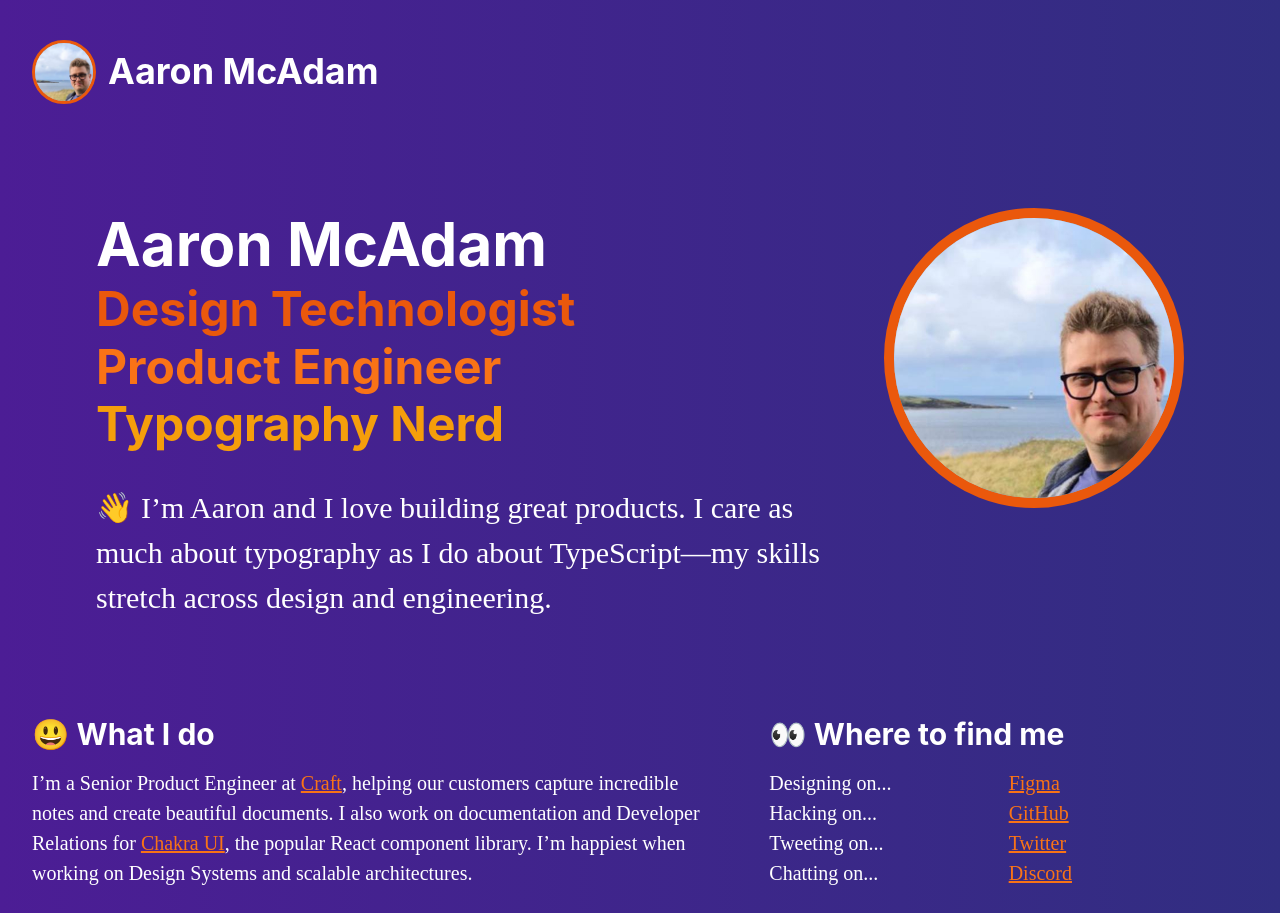
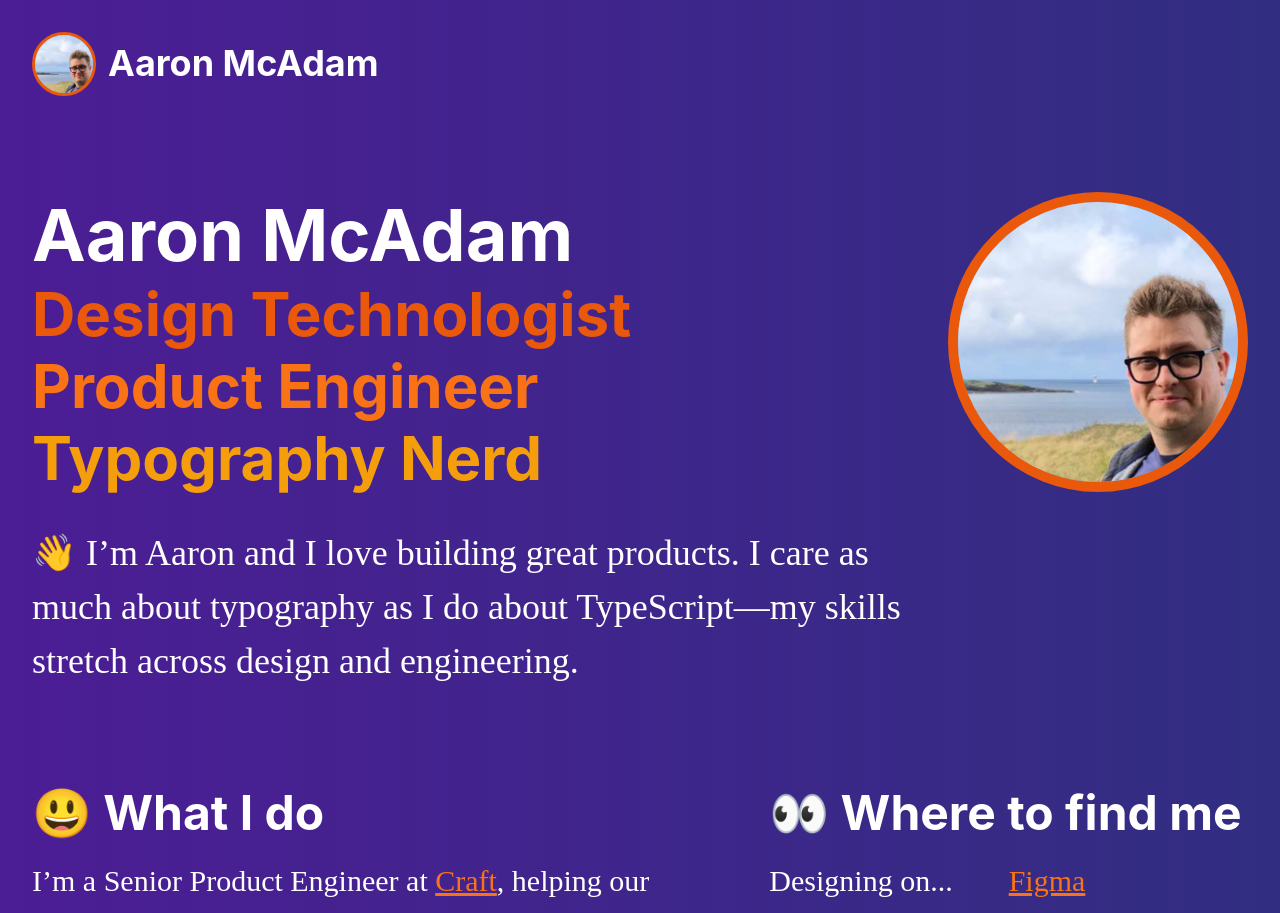
Before and after one commit to aaronmcadam/personal-website, a Next.js app: page / in a window 1280 px wide. Shown: the top 913 px of the page. Built offline with nearby package versions, Linux system fonts and the light colour scheme; a web font is replaced by a local one.

Commit message:
fix: lg breakpoint

```diff
--- a/src/components/about.tsx
+++ b/src/components/about.tsx
@@ -8,10 +8,15 @@ export function About() {
       px={{ base: 4, sm: 6, lg: 8 }}
       mt={{ base: 12, sm: 24 }}
     >
-      <SimpleGrid columns={{ base: 1, md: 12 }} spacing={12}>
+      <SimpleGrid columns={{ base: 1, xl: 12 }} spacing={12}>
         <Box gridColumn="span 7">
-          <Heading fontSize={{ base: "2xl", sm: "3xl" }}>😃 What I do</Heading>
-          <Text fontSize={{ base: "md", sm: "xl" }} mt={4}>
+          <Heading fontSize={{ base: "2xl", sm: "3xl", md: "4xl", lg: "5xl" }}>
+            😃 What I do
+          </Heading>
+          <Text
+            fontSize={{ base: "md", sm: "xl", md: "2xl", lg: "3xl" }}
+            mt={4}
+          >
             I’m a Senior Product Engineer at{" "}
             <Link
               href="https://www.craft.do"
@@ -34,8 +39,11 @@ export function About() {
             Design Systems and scalable architectures.
           </Text>
         </Box>
-        <Box gridColumn="span 5" fontSize={{ base: "md", sm: "xl" }}>
-          <Heading fontSize={{ base: "2xl", sm: "3xl" }}>
+        <Box
+          gridColumn="span 5"
+          fontSize={{ base: "md", sm: "xl", md: "2xl", lg: "3xl" }}
+        >
+          <Heading fontSize={{ base: "2xl", sm: "3xl", md: "4xl", lg: "5xl" }}>
             👀 Where to find me
           </Heading>
           <SimpleGrid columns={2} mt={4}>
--- a/src/components/hero.tsx
+++ b/src/components/hero.tsx
@@ -8,14 +8,10 @@ export function Hero() {
       px={{ base: 4, sm: 6, lg: 8 }}
       mt={{ base: 8, sm: 16 }}
     >
-      <Stack
-        direction={{ base: "column-reverse", sm: "row" }}
-        spacing={10}
-        px={{ lg: 16 }}
-      >
+      <Stack direction={{ base: "column-reverse", sm: "row" }} spacing={10}>
         <Box>
           <Heading
-            fontSize={{ base: "4xl", sm: "5xl", md: "6xl" }}
+            fontSize={{ base: "4xl", sm: "5xl", md: "6xl", lg: "7xl" }}
             fontWeight="bold"
             color="white"
           >
@@ -31,7 +27,7 @@ export function Hero() {
           </Heading>
           <Heading
             as="h3"
-            fontSize={{ base: "3xl", sm: "4xl", md: "5xl" }}
+            fontSize={{ base: "3xl", sm: "4xl", md: "5xl", lg: "6xl" }}
             fontWeight="bold"
             color="orange.600"
           >
@@ -39,7 +35,7 @@ export function Hero() {
           </Heading>
           <Heading
             as="h3"
-            fontSize={{ base: "3xl", sm: "4xl", md: "5xl" }}
+            fontSize={{ base: "3xl", sm: "4xl", md: "5xl", lg: "6xl" }}
             fontWeight="bold"
             color="orange.500"
           >
@@ -47,14 +43,14 @@ export function Hero() {
           </Heading>
           <Heading
             as="h3"
-            fontSize={{ base: "3xl", sm: "4xl", md: "5xl" }}
+            fontSize={{ base: "3xl", sm: "4xl", md: "5xl", lg: "6xl" }}
             fontWeight="bold"
             color="yellow.500"
           >
             Typography Nerd
           </Heading>
           <Text
-            fontSize={{ base: "xl", sm: "2xl", md: "3xl" }}
+            fontSize={{ base: "xl", sm: "2xl", md: "3xl", lg: "4xl" }}
             color="white"
             mt={8}
           >
@@ -65,7 +61,7 @@ export function Hero() {
         </Box>
         <Avatar
           src="/me.jpg"
-          boxSize={{ base: 32, sm: 48, md: "300px" }}
+          boxSize={{ base: 32, sm: 48, md: 56, lg: "300px" }}
           borderWidth={{ base: "4px", sm: "10px" }}
           borderColor="orange.600"
         />
--- a/src/components/nav.tsx
+++ b/src/components/nav.tsx
@@ -18,7 +18,7 @@ export function Nav() {
       maxW="7xl"
       mx="auto"
       px={{ base: 4, sm: 6, lg: 8 }}
-      py={10}
+      py={{ base: 4, sm: 6, lg: 8 }}
     >
       <Logo />
       {/* <HStack spacing={6} fontSize="2xl">
```
